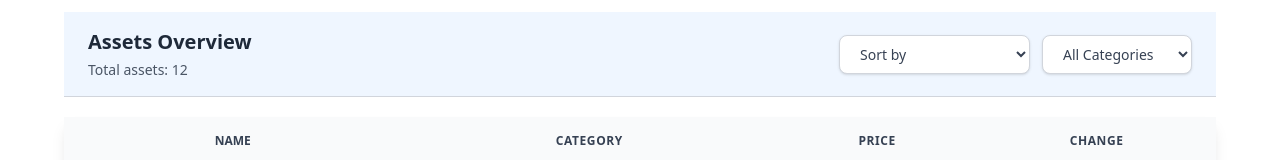
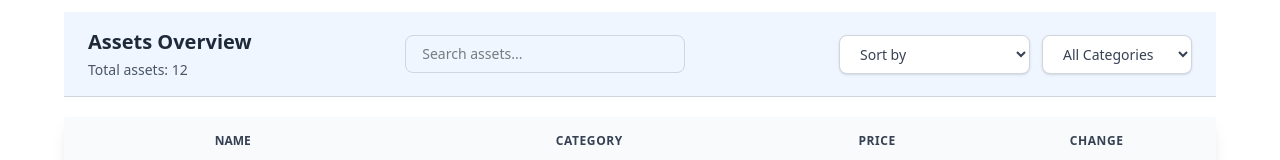
Before and after one commit to mennaomar777/assets-dashboard, a Next.js app: page / in a window 1280 px wide. Shown: the top 160 px of the page. Built offline with nearby package versions, Linux system fonts and the light colour scheme.

Commit message:
implement assets searching without debounce

```diff
--- a/app/_components/search/search.tsx
+++ b/app/_components/search/search.tsx
@@ -1,5 +1,26 @@
 import React from "react";
 
-export default function Search() {
-  return <div>Search</div>;
+export default function Search({
+  onSearch,
+}: {
+  onSearch: (value: string) => void;
+}) {
+  return (
+    <div>
+      <input
+        type="search"
+        className="
+        px-4 py-2
+        rounded-lg
+        border border-gray-300
+        text-sm
+        focus:outline-none
+        focus:ring-2 focus:ring-blue-400
+        w-70
+      "
+        placeholder="Search assets..."
+        onChange={(e) => onSearch(e.target.value)}
+      />
+    </div>
+  );
 }
--- a/app/page.tsx
+++ b/app/page.tsx
@@ -5,14 +5,15 @@
 import { AssetType } from "./_interfaces/asset";
 import Sort from "./_components/Sort/Sort";
 import Filter from "./_components/Filter/Filter";
+import Search from "./_components/Search/Search";
 export default function Home() {
   const [assets, setAssets] = useState<AssetType[]>(data);
   const [sortBy, setSortBy] = useState<string>("");
   const [filterBy, setFilterBy] = useState<string>("");
+  const [search, setSearch] = useState("");
   let newAssets: AssetType[] = [...assets];
 
   // Sort
-
   if (sortBy === "price-asc")
     newAssets = newAssets.sort((a, b) => a.price - b.price);
   if (sortBy === "price-desc")
@@ -26,6 +27,12 @@
   if (filterBy)
     newAssets = newAssets.filter((asset) => asset.category === filterBy);
 
+  // Search
+  if (search) {
+    newAssets = newAssets.filter((asset) =>
+      asset.name.toLowerCase().includes(search.toLowerCase()),
+    );
+  }
   return (
     <main>
       <div className="container mx-auto max-w-[90%]">
@@ -38,6 +45,9 @@
               Total assets: {assets.length}
             </p>
           </div>
+          <div>
+            <Search onSearch={setSearch} />
+          </div>
           <div className="flex justify-between items-center gap-3">
             <Sort onSort={setSortBy} />
             <Filter onFilter={setFilterBy} />
```
